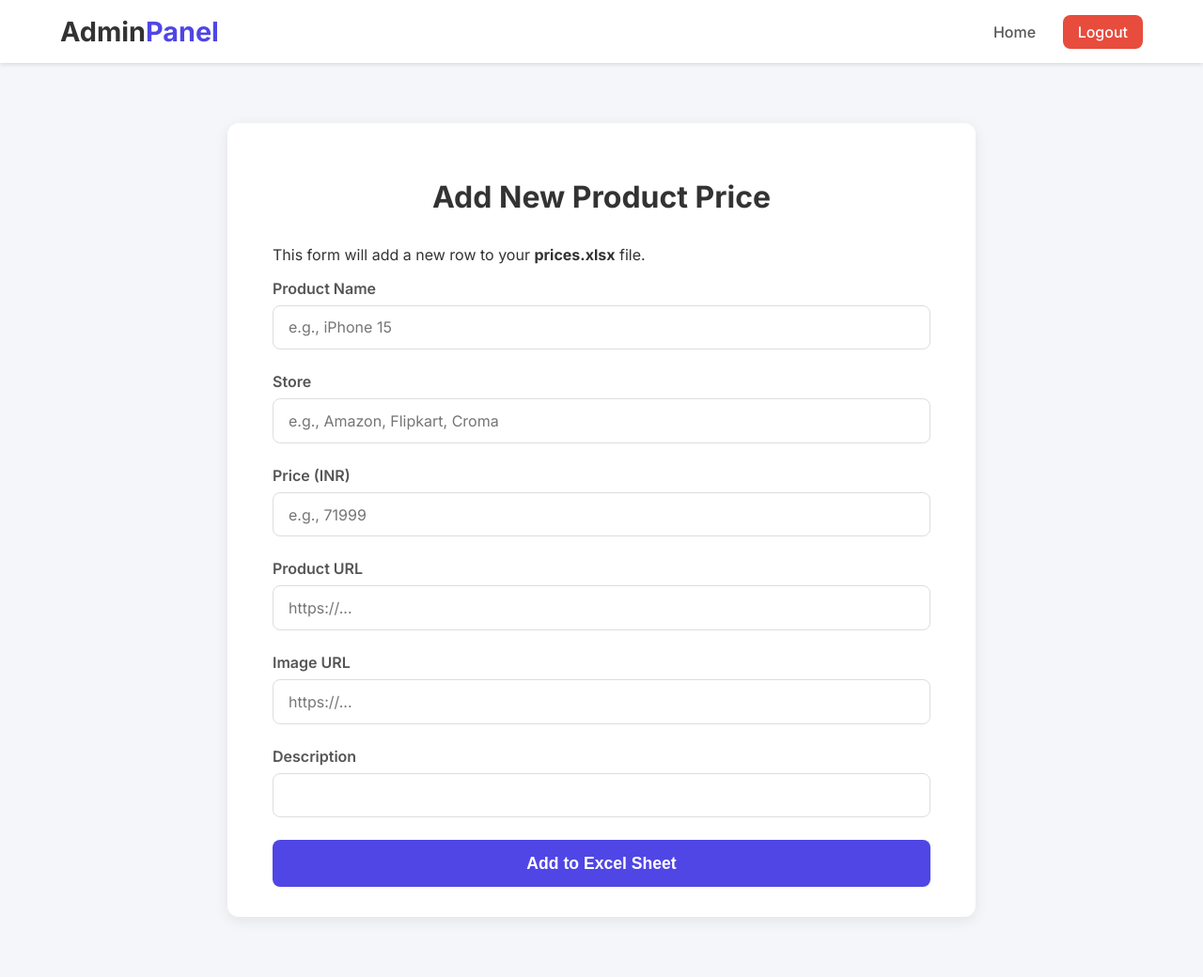
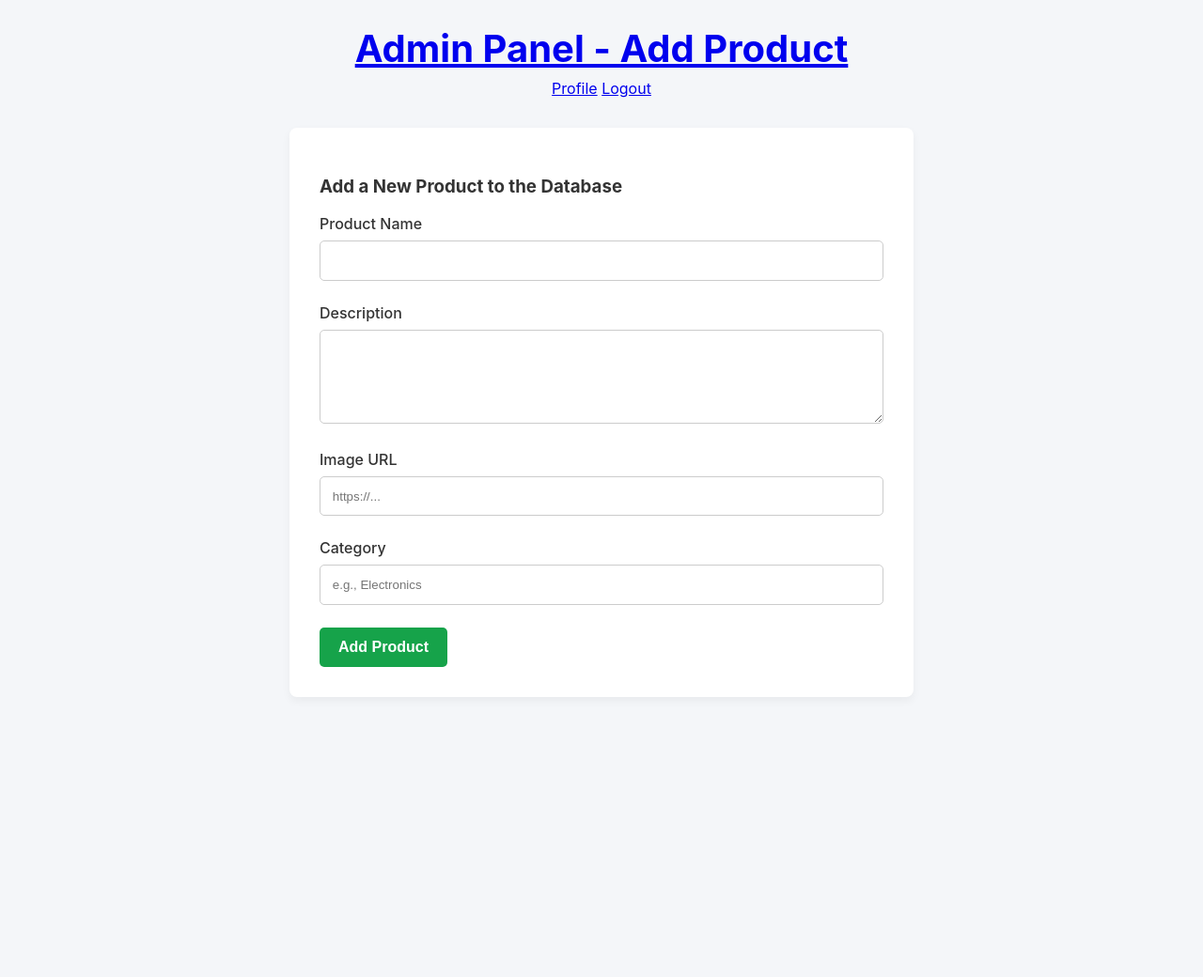
Before and after one commit to Appureddy143/E-Commerce-Price-comparison-Website, a PHP site: page /pricecomp/add_product.php in a window 1280 px wide. Shown: the whole page at 94% size. After the commit the page ends 710 px from the top, so only its background shows below. Run offline with PHP 8.4, Linux system fonts and the light colour scheme; a user stored in the database is signed in.

Commit message:
Update add_product.php

```diff
--- a/add_product.php
+++ b/add_product.php
@@ -1,17 +1,12 @@
 <?php
 session_start();
-
-// Security: Check if user is logged in and is an admin
-if (!isset($_SESSION['loggedin']) || $_SESSION['role'] !== 'admin') {
-    header('Location: login.php');
+// 1. Check if user is logged in AND is an admin
+if (!isset($_SESSION['user_id']) || !isset($_SESSION['is_admin']) || $_SESSION['is_admin'] !== true) {
+    header("Location: login.php?error=Access denied");
     exit;
 }
-
-// Get any feedback messages from the session after adding a product
-$message = isset($_SESSION['message']) ? $_SESSION['message'] : '';
-$message_type = isset($_SESSION['message_type']) ? $_SESSION['message_type'] : '';
-unset($_SESSION['message'], $_SESSION['message_type']);
-
+// This file is just the form, so no database connection is needed here.
+// The connection will be made in add_product_action.php
 ?>
 <!DOCTYPE html>
 <html lang="en">
@@ -19,133 +14,94 @@ unset($_SESSION['message'], $_SESSION['message_type']);
     <meta charset="UTF-8">
     <meta name="viewport" content="width=device-width, initial-scale=1.0">
     <title>Add Product - Admin Panel</title>
-    <link rel="stylesheet" href="panel_style.css?v=1.4">
-    <link href="https://fonts.googleapis.com/css2?family=Inter:wght@400;500;600;700&display=swap" rel="stylesheet">
+    <link rel="stylesheet" href="panel_style.css">
     <style>
-/* --- Add Product Form Styles (for add_product.php) --- */
         .form-container {
-    background-color: #ffffff;
-    padding: 2rem 3rem;
-    border-radius: 12px;
-    box-shadow: 0 4px 15px rgba(0,0,0,0.08);
-    max-width: 700px;
-    margin: 2rem auto; /* Center the form on the page */
+            max-width: 600px;
+            margin: 2rem auto;
+            padding: 2rem;
+            background: #fff;
+            border-radius: 8px;
+            box-shadow: 0 4px 10px rgba(0,0,0,0.05);
         }
-
-.form-container h2 {
-    text-align: center;
-    margin-bottom: 2rem;
-    font-size: 2rem;
-    color: #333;
-}
-
         .form-group {
             margin-bottom: 1.5rem;
         }
-
         .form-group label {
             display: block;
-    font-weight: 600;
             margin-bottom: 0.5rem;
-    color: #555;
+            font-weight: 500;
         }
-
-.form-group input,
+        .form-group input[type="text"],
         .form-group textarea {
             width: 100%;
-    padding: 0.8rem 1rem;
-    border: 1px solid #ddd;
-    border-radius: 8px;
-    font-size: 1rem;
-    font-family: 'Inter', sans-serif;
-    transition: border-color 0.3s, box-shadow 0.3s;
-    box-sizing: border-box; /* Ensures padding doesn't affect width */
+            padding: 0.8rem;
+            border: 1px solid #ccc;
+            border-radius: 5px;
+            box-sizing: border-box; /* Important */
         }
-
-.form-group input:focus,
-.form-group textarea:focus {
-    outline: none;
-    border-color: #4f46e5;
-    box-shadow: 0 0 0 3px rgba(79, 70, 229, 0.1);
+        .form-group textarea {
+            min-height: 100px;
+            resize: vertical;
         }
-
-.form-group textarea {
-    resize: vertical;
-    min-height: 100px;
+        .btn-submit {
+            display: inline-block;
+            background-color: #16a34a;
+            color: white;
+            padding: 12px 20px;
+            border-radius: 5px;
+            text-decoration: none;
+            font-weight: bold;
+            border: none;
+            cursor: pointer;
+            font-size: 1em;
         }
-
-.btn-form {
-    display: block;
-    width: 100%;
-    padding: 0.9rem;
-    border: none;
-    background-color: #4f46e5;
-    color: white;
-    font-size: 1.1rem;
-    font-weight: 600;
-    border-radius: 8px;
-    cursor: pointer;
-    transition: background-color 0.3s;
-    margin-top: 1rem;
+        .btn-submit:hover {
+            background-color: #15803d;
         }
-
-.btn-form:hover {
-    background-color: #4338ca;
-}
-
-
-
     </style>
 </head>
 <body>
-    <nav class="navbar">
-        <div class="container">
-            <a class="nav-brand" href="admin_panel.php">Admin<span class="highlight">Panel</span></a>
-            <div class="nav-links">
-                <a href="admin_panel.php">Home</a>
-                <a href="logout.php" class="btn-logout">Logout</a>
-            </div>
-        </div>
+    <header class="panel-header">
+        <h1><a href="admin_panel.php">Admin Panel - Add Product</a></h1>
+        <nav>
+            <a href="profile.php">Profile</a>
+            <a href="logout.php">Logout</a>
         </nav>
+    </header>
 
-    <main class="container">
-        <!-- Display any success or error messages -->
-        <?php if ($message): ?>
-            <div class="message <?php echo $message_type; ?>">
-                <?php echo htmlspecialchars($message); ?>
-            </div>
-        <?php endif; ?>
+    <main>
+        <div class="form-container">
+            <h3>Add a New Product to the Database</h3>
 
-        <!-- Section to Add New Products -->
-        <div class="form-container">
-            <h2>Add New Product Price</h2>
-            <p>This form will add a new row to your <strong>prices.xlsx</strong> file.</p>
-            <form action="add_product_action.php" method="POST" class="add-product-form">
+            <?php
+            // Show error messages if any
+            if (isset($_GET['error'])) {
+                echo '<p class="error-message">' . htmlspecialchars($_GET['error']) . '</p>';
+            }
+            if (isset($_GET['success'])) {
+                echo '<p class="success-message">' . htmlspecialchars($_GET['success']) . '</p>';
+            }
+            ?>
+
+            <form action="add_product_action.php" method="POST">
                 <div class="form-group">
-                    <label for="product_name">Product Name</label>
-                    <input type="text" id="product_name" name="product_name" placeholder="e.g., iPhone 15" required>
+                    <label for="name">Product Name</label>
+                    <input type="text" id="name" name="name" required>
                 </div>
                 <div class="form-group">
-                    <label for="store">Store</label>
-                    <input type="text" id="store" name="store" placeholder="e.g., Amazon, Flipkart, Croma" required>
-                </div>
-                <div class="form-group">
-                    <label for="price">Price (INR)</label>
-                    <input type="number" id="price" name="price" placeholder="e.g., 71999" required>
-                </div>
-                <div class="form-group">
-                    <label for="url">Product URL</label>
-                    <input type="url" id="url" name="url" placeholder="https://..." required>
+                    <label for="description">Description</label>
+                    <textarea id="description" name="description"></textarea>
                 </div>
                 <div class="form-group">
                     <label for="image_url">Image URL</label>
-                    <input type="url" id="image_url" name="image_url" placeholder="https://..." required>
+                    <input type="text" id="image_url" name="image_url" placeholder="https://...">
                 </div>
                  <div class="form-group">
-                    <label for="description">Description</label>
-                    <input type="text" id="description" name="description" required>
+                    <label for="category">Category</label>
+                    <input type="text" id="category" name="category" placeholder="e.g., Electronics">
                 </div>
-                <button type="submit" class="btn-form">Add to Excel Sheet</button>
+                <button type="submit" class="btn-submit">Add Product</button>
             </form>
         </div>
     </main>
```
Lines whose indentation alone changed are shown as unchanged.
